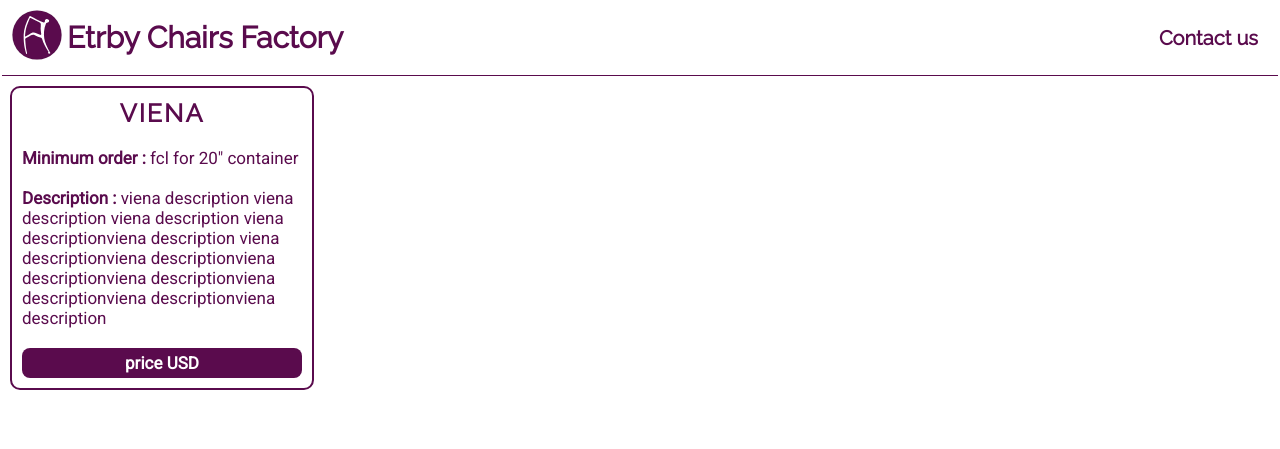
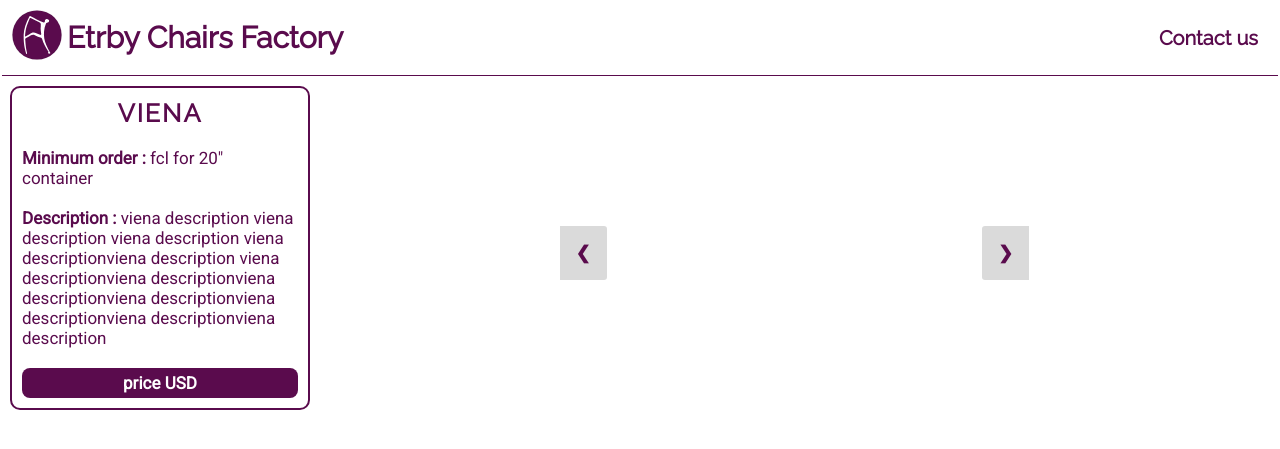
Before and after one commit to muhammad-hany/EtrebyChairFactory1, a Django app: template templates/details.html in a window 1280 px wide. Shown: the top 449 px of the page. Run offline with Django 3.2, Linux system fonts and the light colour scheme; the template is opened without the code that fills it: values that come from a table or form of the project are taken from there, others are empty; data comes from the database, SQL or seed files in the repository.

Commit message:
added images slide show

```diff
--- a/EtrebyChairFactory/urls.py
+++ b/EtrebyChairFactory/urls.py
@@ -28,6 +28,6 @@ urlpatterns = [
     url(r'^chair/(?P<id>[0-9]+)/$', details, name='details')
 ]
 
-# if settings.DEBUG:
-#     urlpatterns +=static(settings.STATIC_URL,document_root=settings.STATIC_ROOT)
-#     urlpatterns += static(settings.MEDIA_URL, document_root=settings.MEDIA_ROOT)
+#if settings.DEBUG:
+#    urlpatterns +=static(settings.STATIC_URL,document_root=settings.STATIC_ROOT)
+#    urlpatterns += static(settings.MEDIA_URL, document_root=settings.MEDIA_ROOT)
--- a/static/stylesheets/details.css
+++ b/static/stylesheets/details.css
@@ -17,11 +17,12 @@
     margin: 5px;
     /*border: 1px red solid;*/
 }
-h2,p{
+
+h2, p {
     font-family: 'Raleway', sans-serif;
 }
 
-#gallery{
+#gallery {
     margin: 10px;
 }
 
@@ -33,7 +34,7 @@ h2,p{
     align-self: center;
 }
 
-ul{
+ul {
     list-style: none;
 }
 
@@ -65,64 +66,65 @@ li.contact {
     margin: 0 2px 0 2px;
 }
 
-#gallery{
+#gallery {
     display: flex;
     align-items: flex-start;
 
 }
 
-#images_container{
-    flex:2;
+#images_container {
+    flex: 2;
     /*background-color: #333333;*/
     display: flex;
     justify-content: center;
 
 }
 
-#chair_details{
+#chair_details {
     max-width: 300px;
     padding: 0;
     display: block;
     flex: 1;
     /*background-color: #2aabd2;*/
     border: 2px solid #5A0B4D;
-    border-radius:10px ;
+    border-radius: 10px;
 
 }
 
-#chair_name{
+#chair_name {
 
     font-weight: bold;
     text-align: center;
-    text-transform:uppercase ;
+    text-transform: uppercase;
     color: #5A0B4D;
     font-size: 25px;
-    padding:10px;
+    padding: 10px;
     letter-spacing: 2px;
 
 }
 
-.chair_info{
+.chair_info {
     font-family: 'Roboto', sans-serif;
     color: #5A0B4D;
     font-weight: lighter;
-    font-size:17px ;
+    font-size: 17px;
     padding: 10px;
 
 }
-.minimum_order{
+
+.minimum_order {
     padding: 10px;
     font-family: 'Roboto', sans-serif;
     color: #5A0B4D;
     font-weight: lighter;
-    font-size:17px ;
+    font-size: 17px;
 }
 
-.price{
+.price {
     color: rgb(255, 255, 255);
     font-family: 'Roboto', sans-serif;
     background-color: #5A0B4D;
-    font-size:17px ;
+    font-size: 17px;
     font-weight: bold;
     margin: 10px;
     padding: 5px;
@@ -131,7 +133,121 @@ li.contact {
 
 }
 
-#details_image{
-    height: 500px;
+#details_image {
     width: auto;
 }
+
+
+* {
+    box-sizing: border-box
+}
+
+/* Slideshow container */
+.slideshow-container {
+    max-width: 1000px;
+    position: relative;
+    margin: auto;
+    flex: 2;
+    /*background-color: #333333;*/
+    display: flex;
+    justify-content: center;
+}
+
+.dots{
+    position: absolute ;
+    right: 50%;
+    bottom: 0;
+}
+
+/* Hide the images by default */
+.mySlides {
+    display: none;
+}
+
+/* Next & previous buttons */
+.prev, .next {
+    cursor: pointer;
+    position: absolute;
+    top: 50%;
+    width: auto;
+    margin-top: -22px;
+    padding: 16px;
+    color: #5A0B4D;
+    font-weight: bold;
+    font-size: 18px;
+    transition: 0.6s ease;
+    border-radius: 0 3px 3px 0;
+    user-select: none;
+    background-color: rgba(102, 102, 102, 0.24);
+}
+
+
+
+/* Position the "next button" to the right */
+.next {
+    left: 70%;
+    border-radius: 3px 0 0 3px;
+}
+
+.prev{
+    left: 26%;
+}
+
+/* On hover, add a black background color with a little bit see-through */
+.prev:hover, .next:hover {
+    background-color: rgba(0, 0, 0, 0.8);
+}
+
+/* Caption text */
+
+
+/* Number text (1/3 etc) */
+.numbertext {
+    color: #5A0B4D;
+    font-size: 12px;
+    padding: 8px 12px;
+    position: absolute;
+    top: 0;
+}
+
+/* The dots/bullets/indicators */
+.dot {
+    cursor: pointer;
+    height: 15px;
+    width: 15px;
+    margin: 0 2px;
+    background-color: #bbb;
+    border-radius: 50%;
+    display: inline-block;
+    transition: background-color 0.6s ease;
+}
+
+.active, .dot:hover {
+    background-color: #717171;
+}
+
+/* Fading animation */
+.fade {
+    -webkit-animation-name: fade;
+    -webkit-animation-duration: 1.5s;
+    animation-name: fade;
+    animation-duration: 1.5s;
+}
+
+@-webkit-keyframes fade {
+    from {
+        opacity: .4
+    }
+    to {
+        opacity: 1
+    }
+}
+
+@keyframes fade {
+    from {
+        opacity: .4
+    }
+    to {
+        opacity: 1
+    }
+}
--- a/templates/details.html
+++ b/templates/details.html
@@ -6,6 +6,7 @@
     {% load static %}
     <link href="{% static 'stylesheets/details.css' %}" rel="stylesheet" type="text/css">
     <link href="https://fonts.googleapis.com/css?family=Raleway|Lato|Kanit|Roboto" rel="stylesheet">
+
 </head>
 <body>
 <nav class="nav-bar">
@@ -31,16 +32,45 @@
         <p class="chair_info"><strong>Description : </strong>{{ chair.description }}</p>
         <p class="price">{{ chair.price }} USD</p>
     </div>
-    <div id="images_container">
+
+    <!-- Slideshow container -->
+    <div class="slideshow-container">
+        {% for image in images %}
+            <div class="mySlides fade">
+                <img src="{{ image.image.url }}" style="width:100%" id="details_image">
+            </div>
+        {% endfor %}
+
+        <!-- Full-width images with number and caption text -->
+
+
+        <!-- Next and previous buttons -->
+        <a class="prev" onclick="plusSlides(-1)">&#10094;</a>
+        <a class="next" onclick="plusSlides(1)">&#10095;</a>
+    <div class="dots">
+        {% for image_model in images %}
+            <span class="dot" onclick="currentSlide({{ forloop.counter }})"></span>
+        {% endfor %}
+
+    </div>
+    </div>
+
+    <br>
+
+    <!-- The dots/circles -->
+
+
+    <!--<div id="images_container">
         <ul>
-            {% for image_model in images %}
+            {% comment %}{% for image_model in images %}
                 <li><img id="details_image" src="{{ image_model.image.url }}"></li>
-            {% endfor %}
+            {% endfor %}{% endcomment %}
         </ul>
-    </div>
+    </div>-->
 
 
 </div>
+<script src="{% static 'details.js' %}"></script>
 
 
 </body>
```
Also changed, not shown: Site/views.py (+11 -10 lines).
